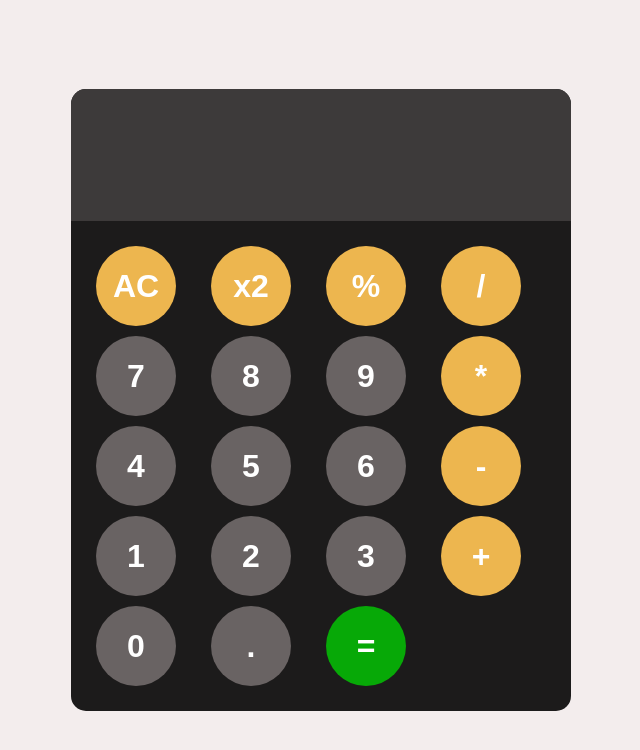
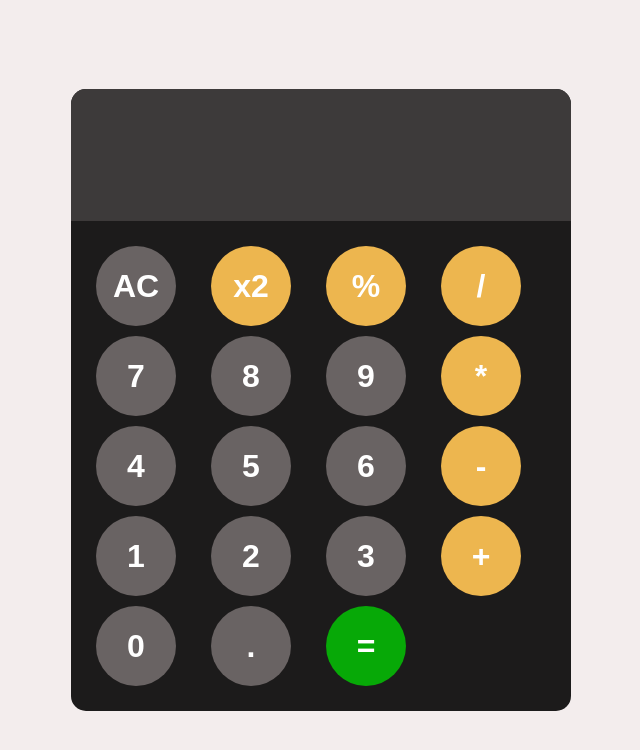
Before and after one commit to charitha820/Online-Calculator, a plain HTML site: page index.html in a window 1280 px wide. Shown: the whole page, without its empty margins (319-959 px from the left). Drawn offline with Linux system fonts and the light colour scheme.

Commit message:
added some changes

```diff
--- a/index.html
+++ b/index.html
@@ -9,7 +9,7 @@
         <div id="calculator">
              <input id="display" readonly>
              <div id="keys">
-                <button onclick="clearDisplay()" class="operatorBtn">AC</button>
+                <button onclick="clearDisplay()" class="Clear">AC</button>
                 <button onclick="square('x2')" class="operatorBtn">x2</button>
                 <button onclick="appendToDisplay('%')" class="operatorBtn">%</button>
                 <button onclick="appendToDisplay('/')" class="operatorBtn">/</button>
```
